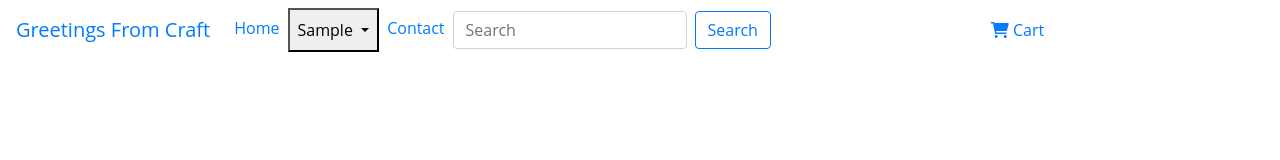
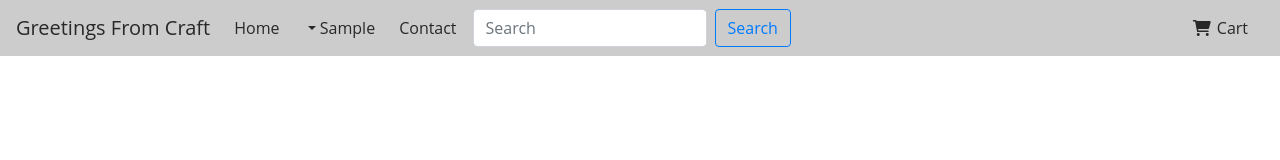
Before and after one commit to GabTheGreat25/Mendoza-Bootsrap, a plain HTML site: page index.html in a window 1280 px wide. Drawn offline with nearby package versions, Linux system fonts and the light colour scheme.

Commit message:
Add navbar css

```diff
--- a/style.css
+++ b/style.css
@@ -12,3 +12,65 @@ body {
   padding: 0;
   font-family: "Open Sans", sans-serif;
 }
+.navbar {
+  background: #ccc;
+  position: sticky;
+  top: 0;
+  z-index: 1;
+}
+.nav-link,
+.navbar-brand {
+  cursor: pointer;
+  color: rgb(40, 40, 40);
+}
+
+.navbar-brand:hover {
+  color: blue;
+}
+.nav-link {
+  margin-right: 0.5rem !important;
+}
+
+.nav-link:hover {
+  color: blue;
+}
+.navbar-collapse {
+  justify-content: flex-start;
+}
+
+.end {
+  justify-content: flex-end;
+}
+
+#dropdownMenuButton {
+  background: transparent;
+  border: none;
+  outline: none;
+}
+
+#dropdownMenuButton:hover {
+  color: blue;
+}
+
+.dropdown-toggle::before {
+  display: inline-block;
+  margin-left: 0.255em;
+  vertical-align: 0.255em;
+  content: "";
+  border-top: 0.3em solid;
+  border-right: 0.3em solid transparent;
+  border-bottom: 0;
+  border-left: 0.3em solid transparent;
+}
+
+.dropdown-toggle::after {
+  display: none !important;
+}
+
+.nav-icon {
+  display: grid;
+  grid-template-columns: 1.5rem auto;
+}
+.icon {
+  padding-top: 0.25rem;
+}
```
